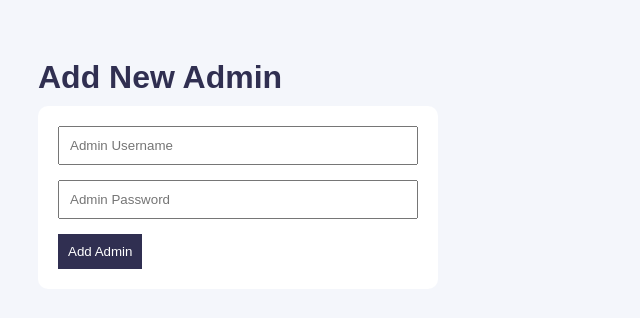
After one commit to diyatalavanekar/Planify, a PHP site: page /admin/add_admin.php in a window 1280 px wide. The commit adds this page. Shown: the top 318 px of the page, without its empty margins (0-640 px from the left). Run offline with PHP 8.4, Linux system fonts and the light colour scheme; a user stored in the database is signed in.

Commit message:
your message

```diff
--- /dev/null
+++ b/admin/add_admin.php
@@ -0,0 +1,70 @@
+<?php
+require_once "auth_check.php";   // session + admin validation
+require_once "../config/db.php";
+
+$message = "";
+
+if ($_SERVER["REQUEST_METHOD"] === "POST") {
+
+    $username = trim($_POST['new_username']);
+    $password = trim($_POST['new_password']);
+
+    if (!empty($username) && !empty($password)) {
+
+        /* Hash password */
+        $hashed_password = password_hash($password, PASSWORD_DEFAULT);
+
+        /* Insert admin */
+        $stmt = $conn->prepare(
+            "INSERT INTO admin (username, password) VALUES (?, ?)"
+        );
+        $stmt->bind_param("ss", $username, $hashed_password);
+
+        if ($stmt->execute()) {
+            $message = "New admin added successfully!";
+        } else {
+            $message = "Username already exists!";
+        }
+
+    } else {
+        $message = "All fields are required!";
+    }
+}
+?>
+<!DOCTYPE html>
+<html>
+<head>
+    <title>Add Admin | Planify</title>
+    <link rel="stylesheet" href="admin.css">
+</head>
+<body>
+
+<div class="main-content">
+    <h1>Add New Admin</h1>
+
+    <?php if (!empty($message)) { ?>
+        <p><?php echo htmlspecialchars($message); ?></p>
+    <?php } ?>
+
+    <!-- IMPORTANT: autocomplete OFF + NEW input names -->
+    <form method="POST" autocomplete="off">
+
+        <input type="text"
+               name="new_username"
+               placeholder="Admin Username"
+               autocomplete="off"
+               required>
+
+        <input type="password"
+               name="new_password"
+               placeholder="Admin Password"
+               autocomplete="new-password"
+               required>
+
+        <button type="submit">Add Admin</button>
+
+    </form>
+</div>
+
+</body>
+</html>
--- a/admin/admin.css
+++ b/admin/admin.css
@@ -89,3 +89,26 @@ body {
     color: rgb(48,47,81);
     margin-bottom: 10px;
 }
+
+/* ================= ADD ADMIN FORM ================= */
+
+form {
+    max-width: 400px;
+    background: #fff;
+    padding: 20px;
+    border-radius: 10px;
+}
+
+form input {
+    width: 100%;
+    padding: 10px;
+    margin-bottom: 15px;
+}
+
+form button {
+    background-color: rgb(48,47,81);
+    color: #fff;
+    border: none;
+    padding: 10px;
+    cursor: pointer;
+}
--- a/admin/auth_check.php
+++ b/admin/auth_check.php
@@ -1,11 +1,6 @@
 <?php
 session_start();
 
-/* Prevent caching */
-header("Cache-Control: no-store, no-cache, must-revalidate, max-age=0");
-header("Pragma: no-cache");
-
-/* Allow only logged-in admin */
 if (!isset($_SESSION['admin_id'])) {
     header("Location: admin_login.php");
     exit();
```
Also changed, not shown: admin/add_admin_process.php (added, +21 -0 lines), admin/admin_login.php (+2 -9 lines), admin/admin_login_process.php (+13 -11 lines), admin/dashboard.php (+4 -9 lines).
